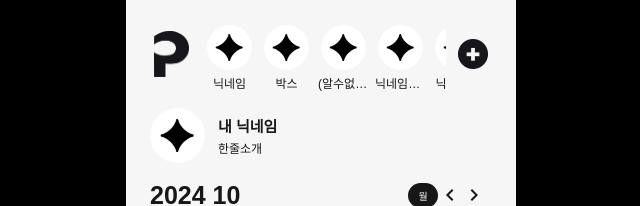
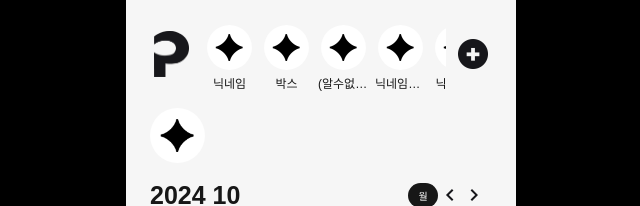
Before and after one commit to 2024-4LINETHON-PlanPal/2024-4LINETHON-PlanPal-Front, a React (Create React App) app: page /home in a window 1280 px wide. Shown: the top 206 px of the page, without its empty margins (319-959 px from the left). Built offline with nearby package versions, Linux system fonts and the light colour scheme; no server answers.

Commit message:
✨ Feat: 내 프로필 api 적용

```diff
--- a/src/components/profiles/my-profile/MyProfileBar.jsx
+++ b/src/components/profiles/my-profile/MyProfileBar.jsx
@@ -4,56 +4,29 @@ import DefaultProfile04PNG from "assets/common/default-profile-4star-45x45.png";
 import ModalBase from "components/modal/ModalBase";
 import MyProfileInfo from "components/modal/profile/MyProfileInfo";
 import { getMyProfile } from "apis/getMyProfile";
-import axios from "axios";
 
 export default function MyProfileBar() {
   const [toggleModal, setToggleModal] = useState(false);
+  const [userProfileData, setUserProfileData] = useState({});
 
   // const toggleModal = () => {
   //   setIsModalOn(!isModalOn);
   // };
 
   // api 연결
-  // api 연결
-  // api 연결
-  const getMyProfileData = async (username) => {
-    const { result } = await getMyProfile(username);
-    console.log("내 프로필 api: ", result);
-  };
-
   useEffect(() => {
     const username = localStorage.getItem("username");
-    console.log("localStorage - username : ", username); // "planpal123"
+    // console.log("localStorage - username : ", username);
     // console.log(localStorage.length);
     // localStorage.clear();
 
-    getMyProfileData(username);
+    const fetchMyProfileData = async () => {
+      const result = await getMyProfile(username);
+      // console.log("내 프로필 api: ", result);
+      setUserProfileData(result);
+    };
+    fetchMyProfileData(username);
   }, []);
-
-  // api 연결
-  // api 연결
-  // api 연결
-  // const api = axios.create({
-  //   baseURL: "https://planpal.kro.kr/",
-  // });
-
-  // const username = localStorage.getItem("username");
-  // console.log("localStorage - username : ", username);
-
-  // useEffect(() => {
-  //   async function profileUser() {
-  //     try {
-  //       const response = await api.get(`users/profile/${username}/`);
-
-  //       console.log("api 연결 성공:", response.data);
-  //       return true;
-  //     } catch (error) {
-  //       console.error("api 연결 실패:", error.response?.data || error.message);
-  //       return false;
-  //     }
-  //   }
-  //   profileUser();
-  // }, []);
 
   return (
     <>
@@ -63,8 +36,8 @@ export default function MyProfileBar() {
         </A.ImgContainer>
 
         <A.ProfileInfoContainer>
-          <A.ProfileName>내 닉네임</A.ProfileName>
-          <A.ProfileIntroduce>한줄소개</A.ProfileIntroduce>
+          <A.ProfileName>{userProfileData.nickname}</A.ProfileName>
+          <A.ProfileIntroduce>{userProfileData.intro}</A.ProfileIntroduce>
         </A.ProfileInfoContainer>
       </A.BarContainer>
 
```
